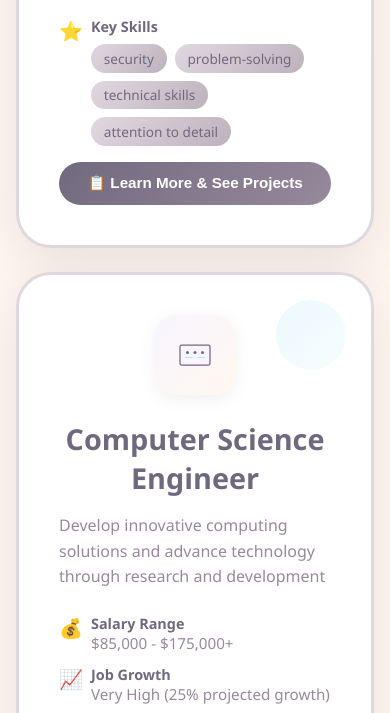
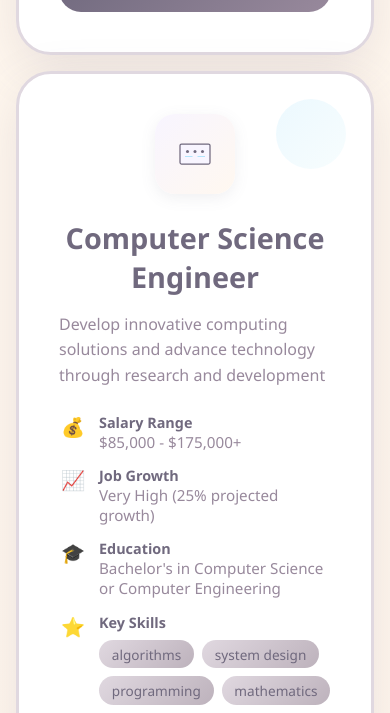
Before and after one commit to jenneighh/HACKATHON-2026, a Flask app: page /careers in a window 390 px wide. Shown: the part 2479-3192 px from the top of the page. Run offline with Flask 3, Linux system fonts and the light colour scheme.

Commit message:
Improve UI alignment and spacing on careers and quiz pages
- Remove large book graphic from career cards, replace with emoji
- Align info fields (salary, growth, education, skills) consistently
- Reduce spacing between career cards for tighter layout
- Align 'Learn More' buttons across cards in same row using flexbox
- Center loading animation on quiz results page

Co-Authored-By: Claude Sonnet 4.5 <noreply@anthropic.com>

```diff
--- a/templates/careers.html
+++ b/templates/careers.html
@@ -168,7 +168,7 @@
             margin: 0 auto;
             display: grid;
             grid-template-columns: repeat(auto-fill, minmax(350px, 1fr));
-            gap: 2rem;
+            gap: 1rem;
         }
 
         .career-card {
@@ -183,6 +183,8 @@
             position: relative;
             z-index: 1;
             overflow: hidden;
+            display: flex;
+            flex-direction: column;
         }
 
         .career-card::before {
@@ -253,18 +255,22 @@
         .career-info {
             display: flex;
             flex-direction: column;
-            gap: 0.75rem;
+            gap: 0.9rem;
+            flex: 1;
         }
 
         .info-row {
             display: flex;
             align-items: flex-start;
-            gap: 0.5rem;
+            gap: 0.75rem;
         }
 
         .info-icon {
             font-size: 1.2rem;
-            min-width: 24px;
+            min-width: 28px;
+            display: flex;
+            align-items: center;
+            justify-content: center;
         }
 
         .info-content {
@@ -483,7 +489,7 @@
             .careers-grid {
                 grid-template-columns: 1fr;
                 margin: 1rem;
-                gap: 1.5rem;
+                gap: 1rem;
             }
 
             .career-card.expanded {
@@ -650,7 +656,7 @@
                 </div>
 
                 <div class="info-row">
-                    <div class="info-icon"><img src="https://cdn-icons-png.flaticon.com/512/2232/2232688.png" style="width: 100%; height: 100%; object-fit: contain;"></div>
+                    <div class="info-icon">🎓</div>
                     <div class="info-content">
                         <div class="info-label">Education</div>
                         <div class="info-text">{{ career.education }}</div>
```
Also changed, not shown: templates/quiz.html (+8 -2 lines).
